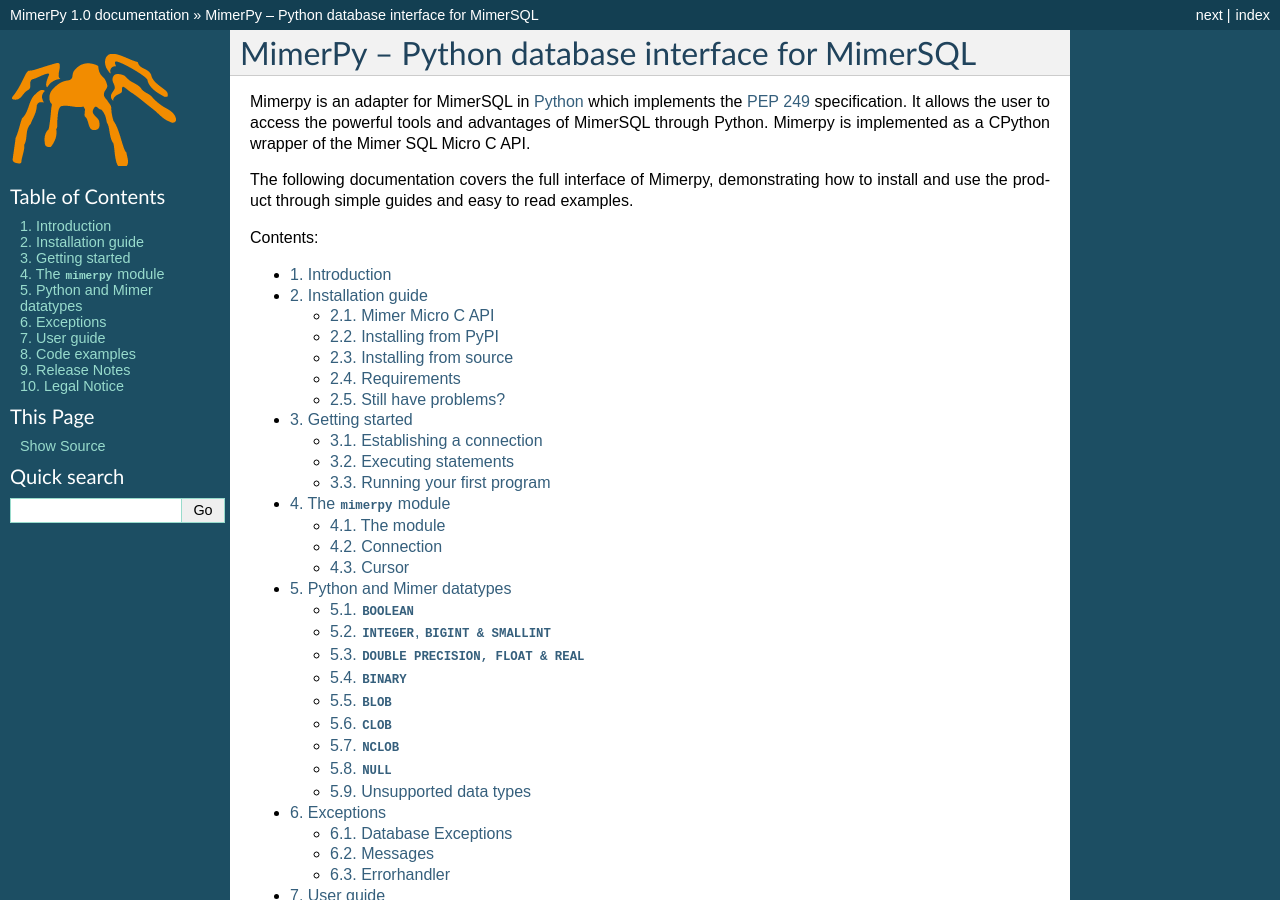
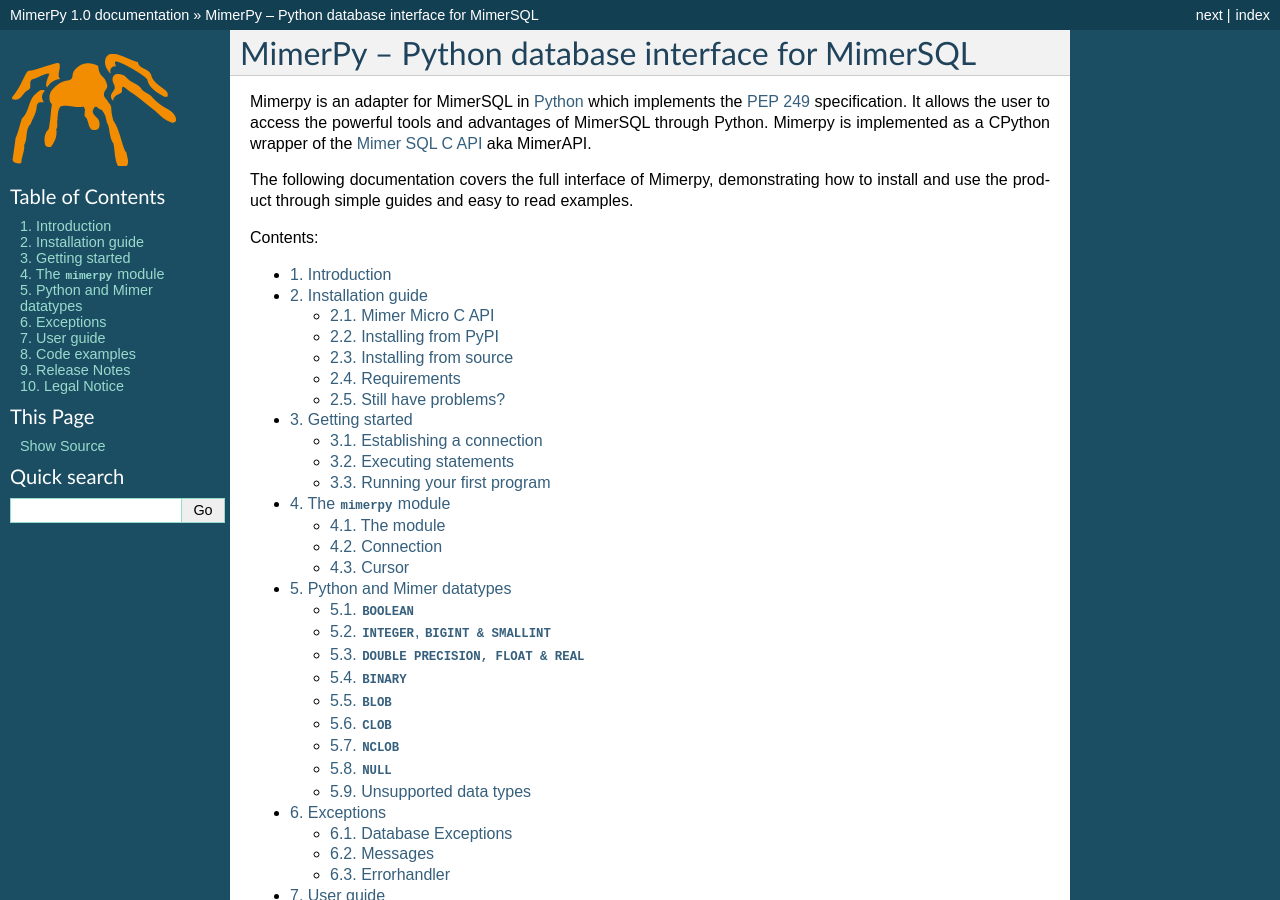
Before and after one commit to mimersql/MimerPy, a Sphinx documentation site: the page built from doc/index.rst, in a window 1280 px wide and 900 px high. Built offline with Sphinx 7.4.7, drawn with Linux system fonts in a browser that asks for light colours.

Commit message:
Fixed name of MimerAPI and corrected link to devsite

```diff
--- a/doc/index.rst
+++ b/doc/index.rst
@@ -6,16 +6,20 @@
 MimerPy -- Python database interface for MimerSQL
 =================================================
 
-Mimerpy is an adapter for MimerSQL in Python_ which implements the `PEP 249`_ specification.
-It allows the user to access the powerful tools and advantages of MimerSQL through Python.
-Mimerpy is implemented as a CPython wrapper of the Mimer SQL Micro C API.
+Mimerpy is an adapter for MimerSQL in Python_ which implements the `PEP 249`_
+specification.
+It allows the user to access the powerful tools and advantages of MimerSQL
+through Python.
+Mimerpy is implemented as a CPython wrapper of the `Mimer SQL C API`_
+aka MimerAPI.
 
-The following documentation covers the full interface of Mimerpy, demonstrating how to
+The following documentation covers the full interface of Mimerpy,
+demonstrating how to
 install and use the product through simple guides and easy to read examples.
 
 .. _Python: http://www.python.org/
 .. _PEP 249: https://www.python.org/dev/peps/pep-0249/
-.. _Micro C API: http://www.python.org/
+.. _Mimer SQL C API: https://developer.mimer.com/article/mimer-sql-c-api/
 
 Contents:
 
```
